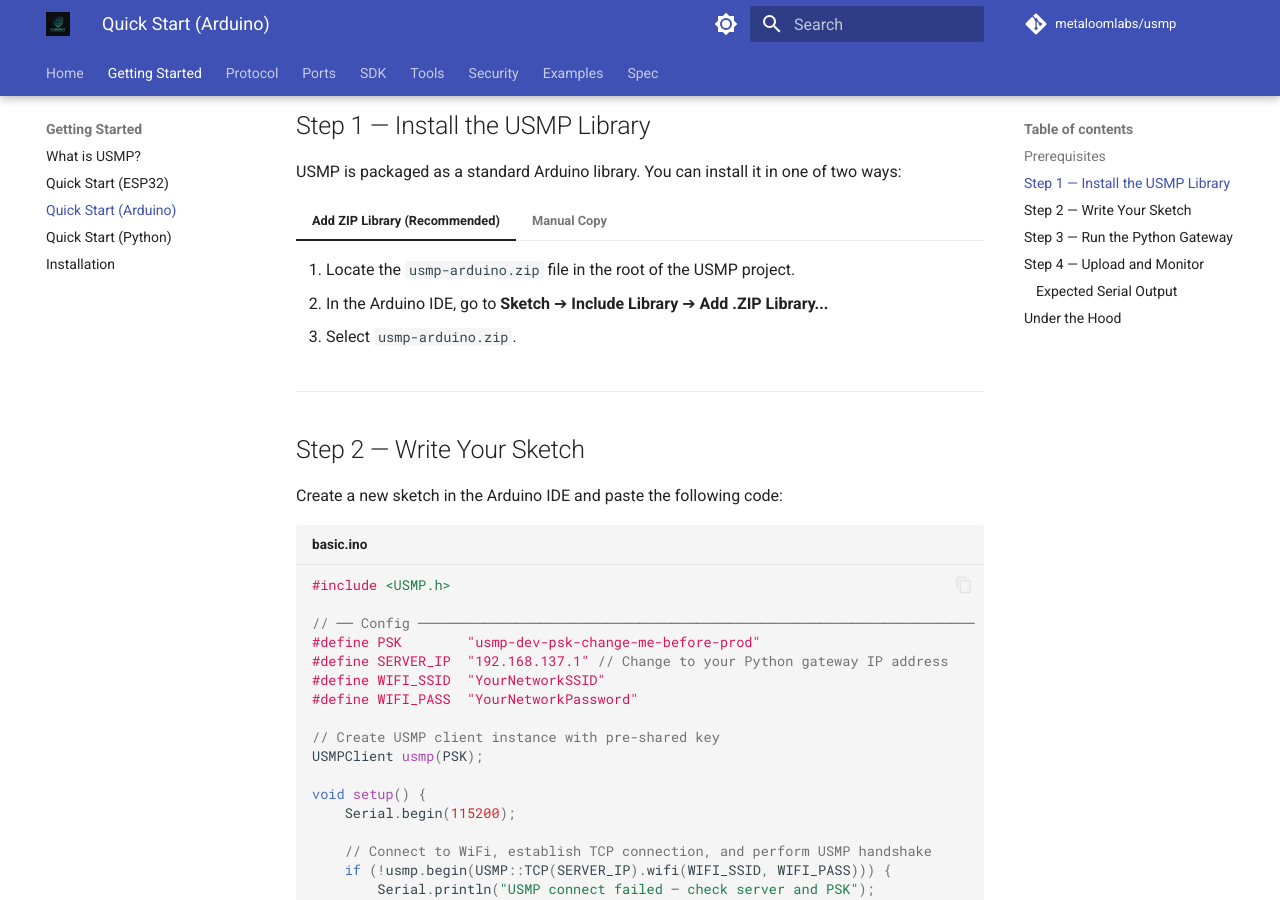
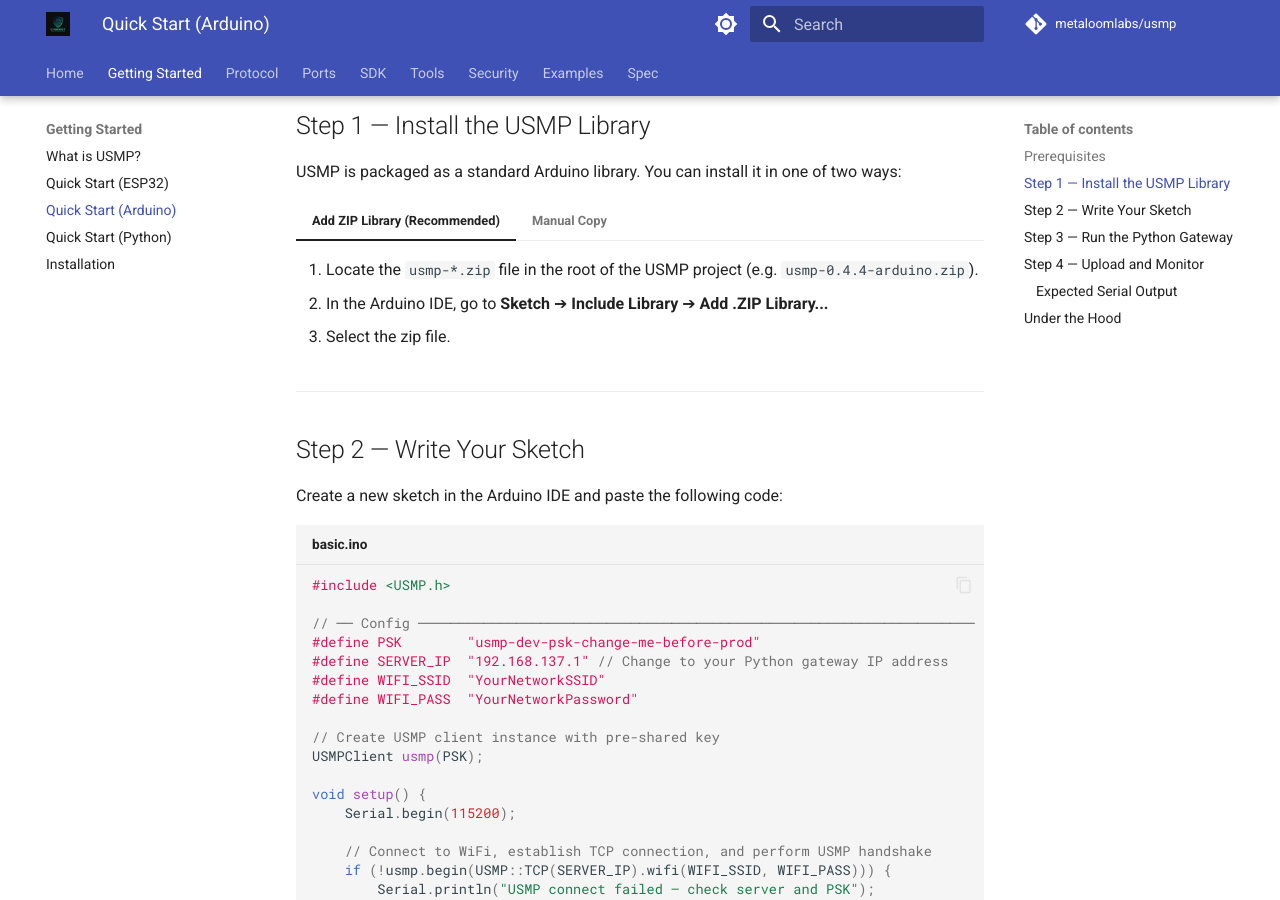
Before and after one commit to metaloomlabs/usmp, an MkDocs documentation site: the page built from docs/getting-started/quickstart-arduino.md, in a window 1280 px wide and 900 px high, scrolled down 454 px. Built offline with MkDocs 1.6.1 and Material for MkDocs 9.7.7, drawn with Linux system fonts in a browser that asks for light colours; comment, search, counter and statistics services are not loaded.

Commit message:
chore: bump version to 0.4.4 and name arduino zip dynamically

```diff
--- a/docs/getting-started/quickstart-arduino.md
+++ b/docs/getting-started/quickstart-arduino.md
@@ -16,9 +16,9 @@
 USMP is packaged as a standard Arduino library. You can install it in one of two ways:
 
 === "Add ZIP Library (Recommended)"
-    1. Locate the `usmp-arduino.zip` file in the root of the USMP project.
+    1. Locate the `usmp-*.zip` file in the root of the USMP project (e.g. `usmp-0.4.4-arduino.zip`).
     2. In the Arduino IDE, go to **Sketch** ➔ **Include Library** ➔ **Add .ZIP Library...**
-    3. Select `usmp-arduino.zip`.
+    3. Select the zip file.
 
 === "Manual Copy"
     Copy the `ports/usmp-arduino` folder directly into your local `libraries/` directory:
--- a/pyproject.toml
+++ b/pyproject.toml
@@ -1,6 +1,6 @@
 [project]
 name = "usmp-workspace"
-version = "0.4.3"
+version = "0.4.4"
 description = "USMP — Unified Secure Multi-transport Protocol"
 readme = "README.md"
 requires-python = ">=3.11"
```
Also changed, not shown: docs/getting-started/installation.md (+2 -2 lines), docs/index.md (+1 -1 lines), docs/spec.md (+2 -1 lines), 12 other files.
